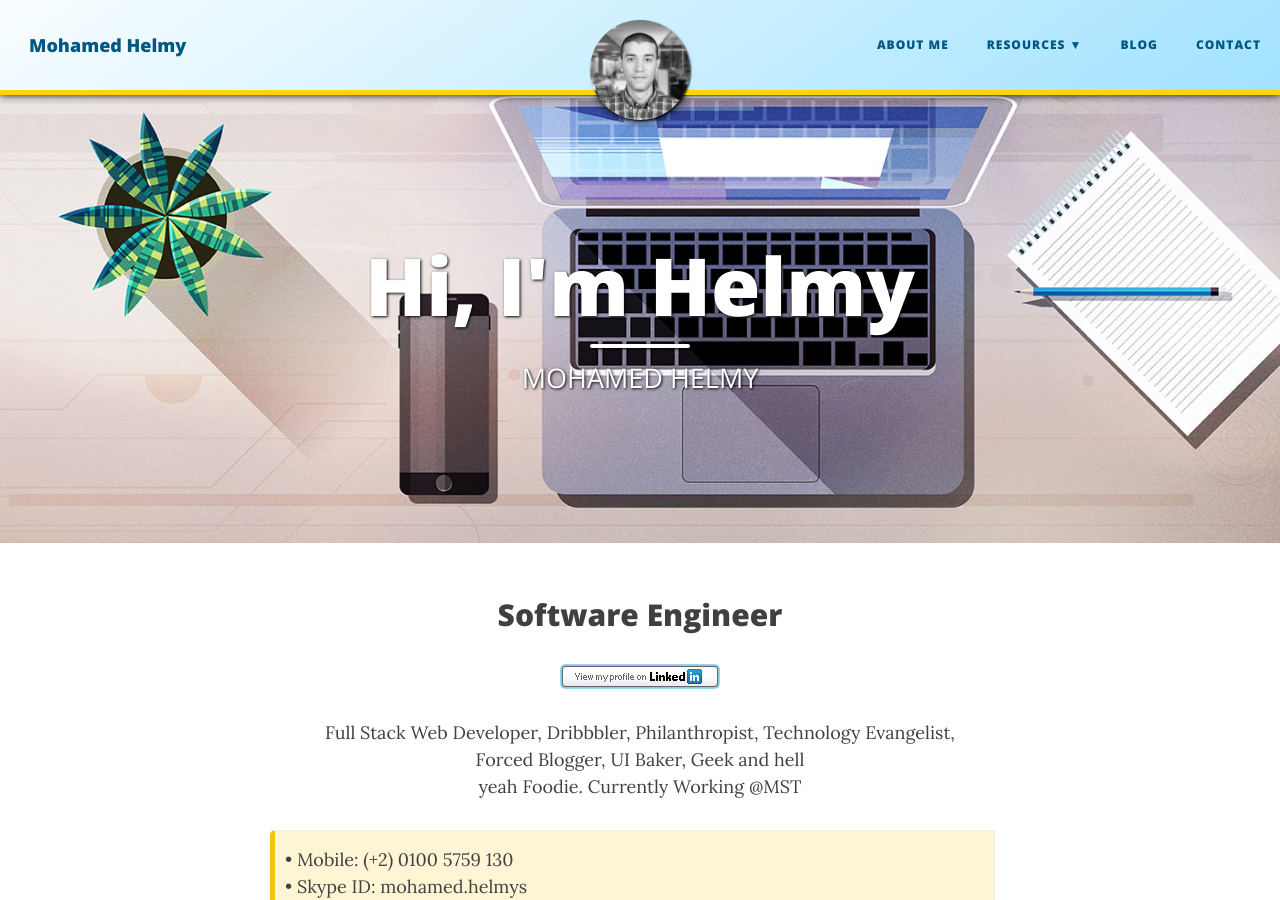
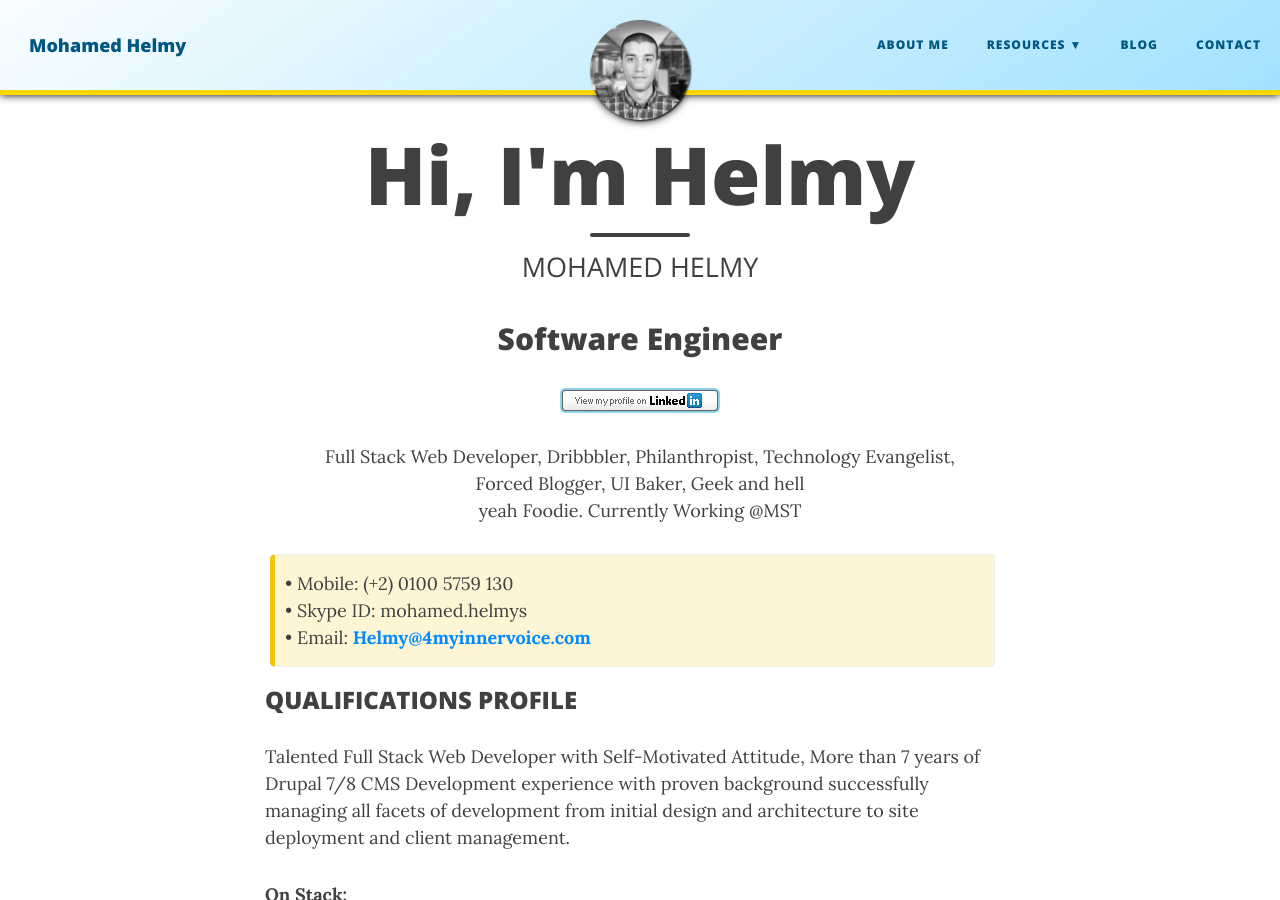
Before and after one commit to M-Helmy/m-helmy.github.io, a Jekyll site: the page built from resume.md, in a window 1280 px wide and 900 px high. Built offline with Jekyll 4.4.1, drawn with Linux system fonts in a browser that asks for light colours; nearby versions of some CDN libraries; comment, search, counter and statistics services are not loaded.

Commit message:
Update resume.md

```diff
--- a/resume.md
+++ b/resume.md
@@ -3,7 +3,6 @@ layout: page
 title: "Hi, I'm Helmy"
 subtitle: MOHAMED HELMY
 css: "/css/index.css"
-bigimg: /img/desk.jpg
 ---
 <meta name="theme-color" content="#ffd6008c" />
 
```
